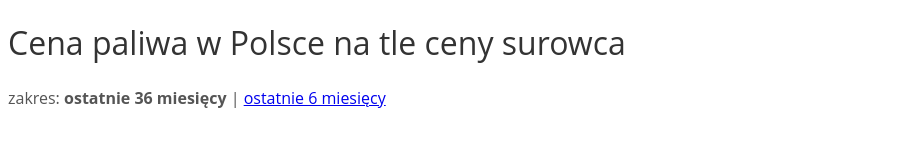
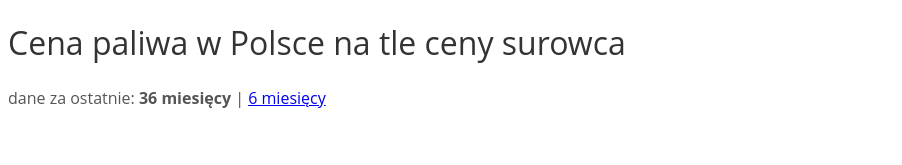
Before and after one commit to statosfera/statosfera.github.io, a plain HTML site: page cenalitra-36-miesiecy.html in a window 1280 px wide. Shown: the top 165 px of the page, without its empty margins (0-902 px from the left). Drawn offline with Linux system fonts and the light colour scheme.

Commit message:
Update cenalitra-36-miesiecy.html

```diff
--- a/cenalitra-36-miesiecy.html
+++ b/cenalitra-36-miesiecy.html
@@ -8,7 +8,7 @@
 </head>
 <body>
 <h1>Cena paliwa w Polsce na tle ceny surowca</h1>
-  <p>zakres: <b>ostatnie 36 miesięcy</b> | <a href="cenalitra-6-miesiecy.html">ostatnie 6 miesięcy</a></p>
+  <p>dane za ostatnie: <b>36 miesięcy</b> | <a href="cenalitra-6-miesiecy.html">6 miesięcy</a></p>
   <br>
   <ul>
     <h2>1. Kurs USD</h2>
```
